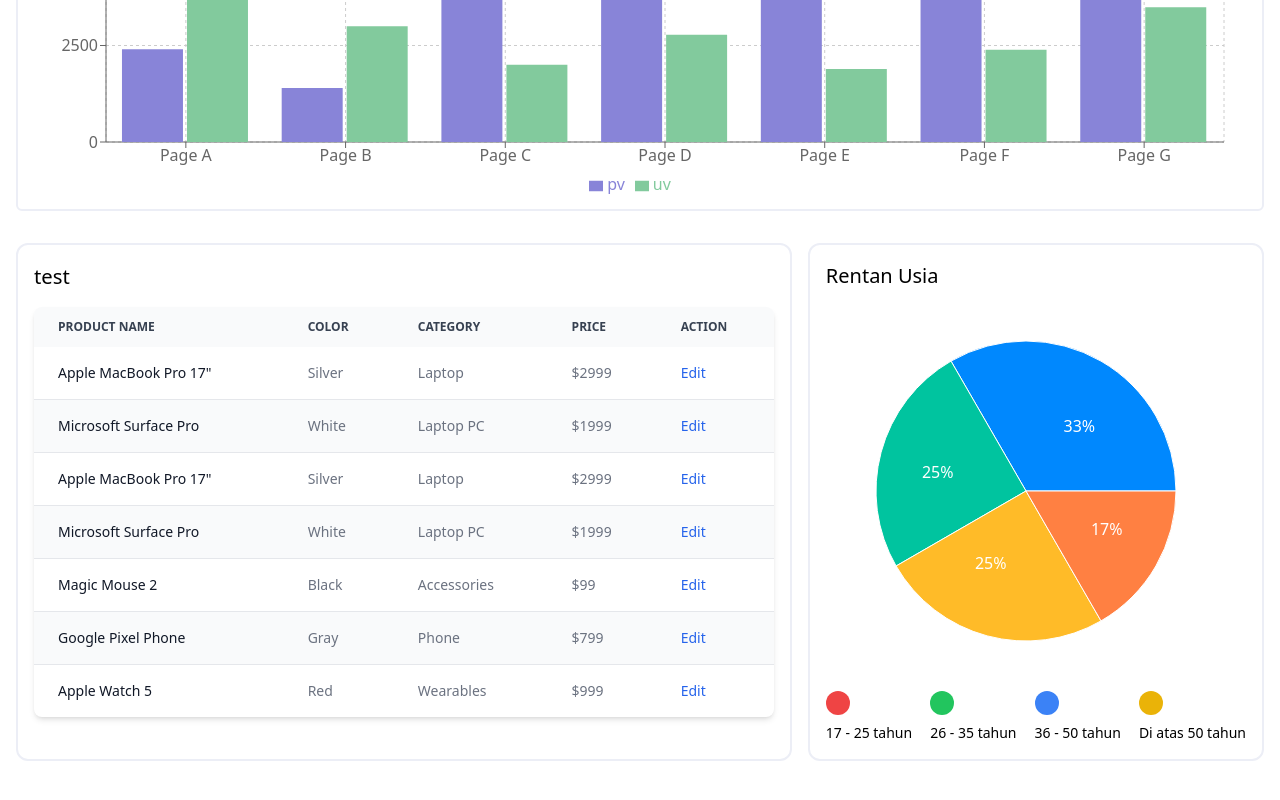
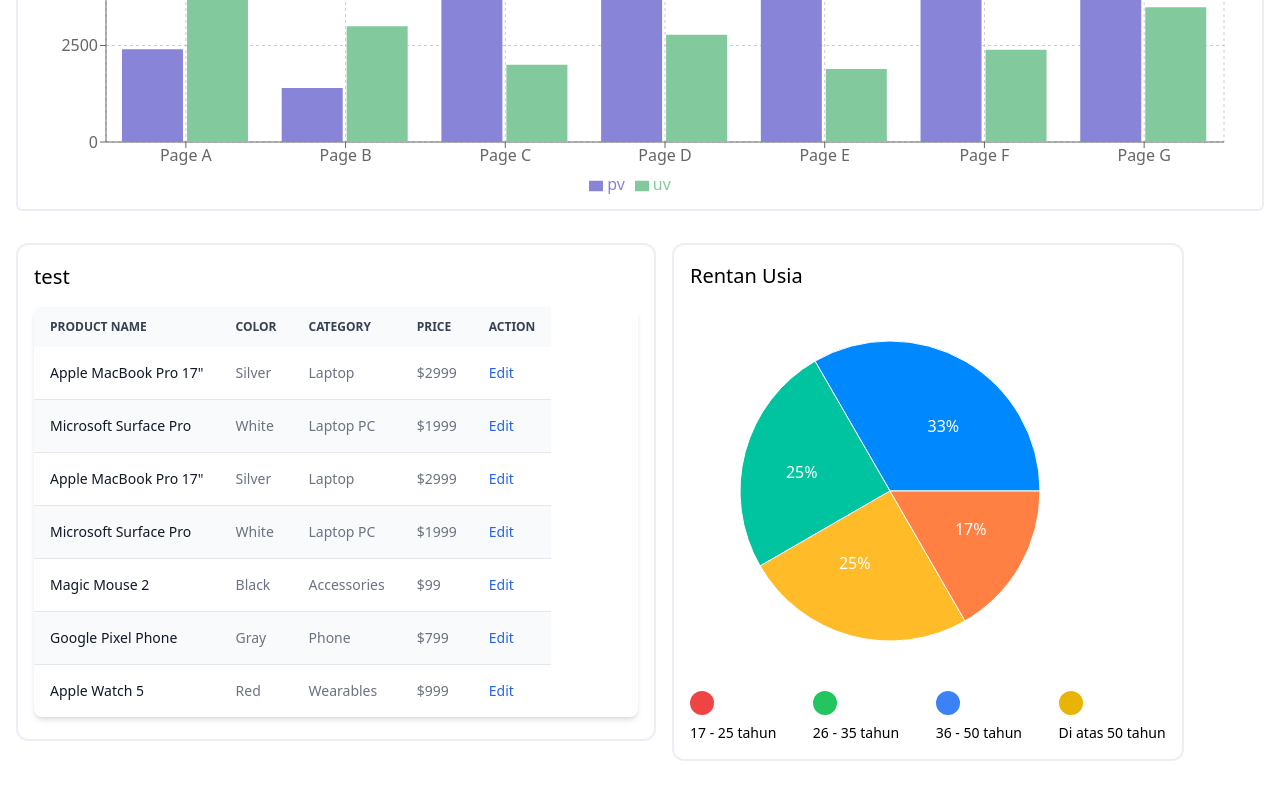
Before and after one commit to Geminiz215/formktp, a Next.js app: page /dashboard in a window 1280 px wide. Shown: the part 534-1334 px from the top of the page. Built offline with nearby package versions, Linux system fonts and the light colour scheme.

Commit message:
refactor: responsif

```diff
--- a/component/statDashboard/bar.jsx
+++ b/component/statDashboard/bar.jsx
@@ -58,11 +58,9 @@ const data = [
 
 export default function BarPerprovinsi() {
   return (
-    <div className="w-[100%] h-[450px]">
+    <div className=" h-[450px]">
       <ResponsiveContainer width="100%" height="100%">
         <BarChart
-          width={500}
-          height={300}
           data={data}
           margin={{
             top: 5,
--- a/component/statDashboard/table.jsx
+++ b/component/statDashboard/table.jsx
@@ -1,22 +1,22 @@
 export default function Table() {
   return (
     <div className=" overflow-x-auto shadow-md sm:rounded-lg">
-      <table className="w-full text-sm text-left rtl:text-right text-gray-500 dark:text-gray-400">
+      <table className=" text-sm text-left rtl:text-right text-gray-500 dark:text-gray-400">
         <thead className="text-xs text-gray-700 uppercase bg-gray-50 dark:bg-gray-700 dark:text-gray-400">
           <tr>
-            <th scope="col" className="px-6 py-3">
+            <th scope="col" className="px-4 py-3">
               Product name
             </th>
-            <th scope="col" className="px-6 py-3">
+            <th scope="col" className="px-4 py-3">
               Color
             </th>
-            <th scope="col" className="px-6 py-3">
+            <th scope="col" className="px-4 py-3">
               Category
             </th>
-            <th scope="col" className="px-6 py-3">
+            <th scope="col" className="px-4 py-3">
               Price
             </th>
-            <th scope="col" className="px-6 py-3">
+            <th scope="col" className="px-4 py-3">
               Action
             </th>
           </tr>
@@ -25,14 +25,14 @@ export default function Table() {
           <tr className="odd:bg-white odd:dark:bg-gray-900 even:bg-gray-50 even:dark:bg-gray-800 border-b dark:border-gray-700">
             <th
               scope="row"
-              className="px-6 py-4 font-medium text-gray-900 whitespace-nowrap dark:text-white"
+              className="px-4 py-4 font-medium text-gray-900 whitespace-nowrap dark:text-white"
             >
               Apple MacBook Pro 17"
             </th>
-            <td className="px-6 py-4">Silver</td>
-            <td className="px-6 py-4">Laptop</td>
-            <td className="px-6 py-4">$2999</td>
-            <td className="px-6 py-4">
+            <td className="px-4 py-4">Silver</td>
+            <td className="px-4 py-4">Laptop</td>
+            <td className="px-4 py-4">$2999</td>
+            <td className="px-4 py-4">
               <a
                 href="#"
                 className="font-medium text-blue-600 dark:text-blue-500 hover:underline"
@@ -44,14 +44,14 @@ export default function Table() {
           <tr className="odd:bg-white odd:dark:bg-gray-900 even:bg-gray-50 even:dark:bg-gray-800 border-b dark:border-gray-700">
             <th
               scope="row"
-              className="px-6 py-4 font-medium text-gray-900 whitespace-nowrap dark:text-white"
+              className="px-4 py-4 font-medium text-gray-900 whitespace-nowrap dark:text-white"
             >
               Microsoft Surface Pro
             </th>
-            <td className="px-6 py-4">White</td>
-            <td className="px-6 py-4">Laptop PC</td>
-            <td className="px-6 py-4">$1999</td>
-            <td className="px-6 py-4">
+            <td className="px-4 py-4">White</td>
+            <td className="px-4 py-4">Laptop PC</td>
+            <td className="px-4 py-4">$1999</td>
+            <td className="px-4 py-4">
               <a
                 href="#"
                 className="font-medium text-blue-600 dark:text-blue-500 hover:underline"
@@ -63,14 +63,14 @@ export default function Table() {
           <tr className="odd:bg-white odd:dark:bg-gray-900 even:bg-gray-50 even:dark:bg-gray-800 border-b dark:border-gray-700">
             <th
               scope="row"
-              className="px-6 py-4 font-medium text-gray-900 whitespace-nowrap dark:text-white"
+              className="px-4 py-4 font-medium text-gray-900 whitespace-nowrap dark:text-white"
             >
               Apple MacBook Pro 17"
             </th>
-            <td className="px-6 py-4">Silver</td>
-            <td className="px-6 py-4">Laptop</td>
-            <td className="px-6 py-4">$2999</td>
-            <td className="px-6 py-4">
+            <td className="px-4 py-4">Silver</td>
+            <td className="px-4 py-4">Laptop</td>
+            <td className="px-4 py-4">$2999</td>
+            <td className="px-4 py-4">
               <a
                 href="#"
                 className="font-medium text-blue-600 dark:text-blue-500 hover:underline"
@@ -82,14 +82,14 @@ export default function Table() {
           <tr className="odd:bg-white odd:dark:bg-gray-900 even:bg-gray-50 even:dark:bg-gray-800 border-b dark:border-gray-700">
             <th
               scope="row"
-              className="px-6 py-4 font-medium text-gray-900 whitespace-nowrap dark:text-white"
+              className="px-4 py-4 font-medium text-gray-900 whitespace-nowrap dark:text-white"
             >
               Microsoft Surface Pro
             </th>
-            <td className="px-6 py-4">White</td>
-            <td className="px-6 py-4">Laptop PC</td>
-            <td className="px-6 py-4">$1999</td>
-            <td className="px-6 py-4">
+            <td className="px-4 py-4">White</td>
+            <td className="px-4 py-4">Laptop PC</td>
+            <td className="px-4 py-4">$1999</td>
+            <td className="px-4 py-4">
               <a
                 href="#"
                 className="font-medium text-blue-600 dark:text-blue-500 hover:underline"
@@ -101,14 +101,14 @@ export default function Table() {
           <tr className="odd:bg-white odd:dark:bg-gray-900 even:bg-gray-50 even:dark:bg-gray-800 border-b dark:border-gray-700">
             <th
               scope="row"
-              className="px-6 py-4 font-medium text-gray-900 whitespace-nowrap dark:text-white"
+              className="px-4 py-4 font-medium text-gray-900 whitespace-nowrap dark:text-white"
             >
               Magic Mouse 2
             </th>
-            <td className="px-6 py-4">Black</td>
-            <td className="px-6 py-4">Accessories</td>
-            <td className="px-6 py-4">$99</td>
-            <td className="px-6 py-4">
+            <td className="px-4 py-4">Black</td>
+            <td className="px-4 py-4">Accessories</td>
+            <td className="px-4 py-4">$99</td>
+            <td className="px-4 py-4">
               <a
                 href="#"
                 className="font-medium text-blue-600 dark:text-blue-500 hover:underline"
@@ -120,14 +120,14 @@ export default function Table() {
           <tr className="odd:bg-white odd:dark:bg-gray-900 even:bg-gray-50 even:dark:bg-gray-800 border-b dark:border-gray-700">
             <th
               scope="row"
-              className="px-6 py-4 font-medium text-gray-900 whitespace-nowrap dark:text-white"
+              className="px-4 py-4 font-medium text-gray-900 whitespace-nowrap dark:text-white"
             >
               Google Pixel Phone
             </th>
-            <td className="px-6 py-4">Gray</td>
-            <td className="px-6 py-4">Phone</td>
-            <td className="px-6 py-4">$799</td>
-            <td className="px-6 py-4">
+            <td className="px-4 py-4">Gray</td>
+            <td className="px-4 py-4">Phone</td>
+            <td className="px-4 py-4">$799</td>
+            <td className="px-4 py-4">
               <a
                 href="#"
                 className="font-medium text-blue-600 dark:text-blue-500 hover:underline"
@@ -139,14 +139,14 @@ export default function Table() {
           <tr>
             <th
               scope="row"
-              className="px-6 py-4 font-medium text-gray-900 whitespace-nowrap dark:text-white"
+              className="px-4 py-4 font-medium text-gray-900 whitespace-nowrap dark:text-white"
             >
               Apple Watch 5
             </th>
-            <td className="px-6 py-4">Red</td>
-            <td className="px-6 py-4">Wearables</td>
-            <td className="px-6 py-4">$999</td>
-            <td className="px-6 py-4">
+            <td className="px-4 py-4">Red</td>
+            <td className="px-4 py-4">Wearables</td>
+            <td className="px-4 py-4">$999</td>
+            <td className="px-4 py-4">
               <a
                 href="#"
                 className="font-medium text-blue-600 dark:text-blue-500 hover:underline"
--- a/component/statistic.jsx
+++ b/component/statistic.jsx
@@ -1,17 +1,5 @@
-import React from "react";
-import {
-  CartesianGrid,
-  Line,
-  LineChart,
-  Pie,
-  PieChart,
-  ResponsiveContainer,
-  Tooltip,
-  XAxis,
-  YAxis,
-} from "recharts";
+import React, { useState } from "react";
 import Table from "./statDashboard/table";
-import BarPendukung from "./statDashboard/pie";
 import PiePendukung from "./statDashboard/pie";
 import BarPerprovinsi from "./statDashboard/bar";
 
@@ -42,20 +30,20 @@ export default function Statistic() {
           <h5 className="text-sm text-[#949494]">suara</h5>
         </div>
       </div>
-      <div className="p-4 w-screen">
-        <div className="rounded-md w-full h-full border-[2px] p-2 border-[#ECEEF6]">
+      <div className="p-4 w-screen min-w-fit">
+        <div className="rounded-md border-[2px] p-2 border-[#ECEEF6]">
           <div className="w-[100%] flex flex-row-reverse px-3">
             <p>Filter</p>
           </div>
           <BarPerprovinsi />
         </div>
       </div>
-      <div className="sm:flex w-screen p-4 ">
-        <div className="sm:w-[70%] p-4 sm:mr-4 rounded-[12px] border-[2px] border-[#ECEEF6]">
+      <div className="lg:flex w-screen p-4">
+        <div className="lg:w-[70%] sm:w-[100%] md:w-[70%] mb-5 p-4 lg:mr-4 min-w-fit max-w-screen-sm rounded-[12px] border-[2px] border-[#ECEEF6]">
           <h3 className="text-[20.296px] mb-4">test</h3>
           <Table />
         </div>
-        <div className="sm:w-[41%] p-4 rounded-[12px] border-[2px] border-[#ECEEF6]">
+        <div className="lg:w-[41%] md:w-[41%]  sm:w-[100%] min-w-fit  p-4 rounded-[12px] border-[2px] border-[#ECEEF6]">
           <h3 className="text-[20px]">Rentan Usia</h3>
           <PiePendukung />
         </div>
```
